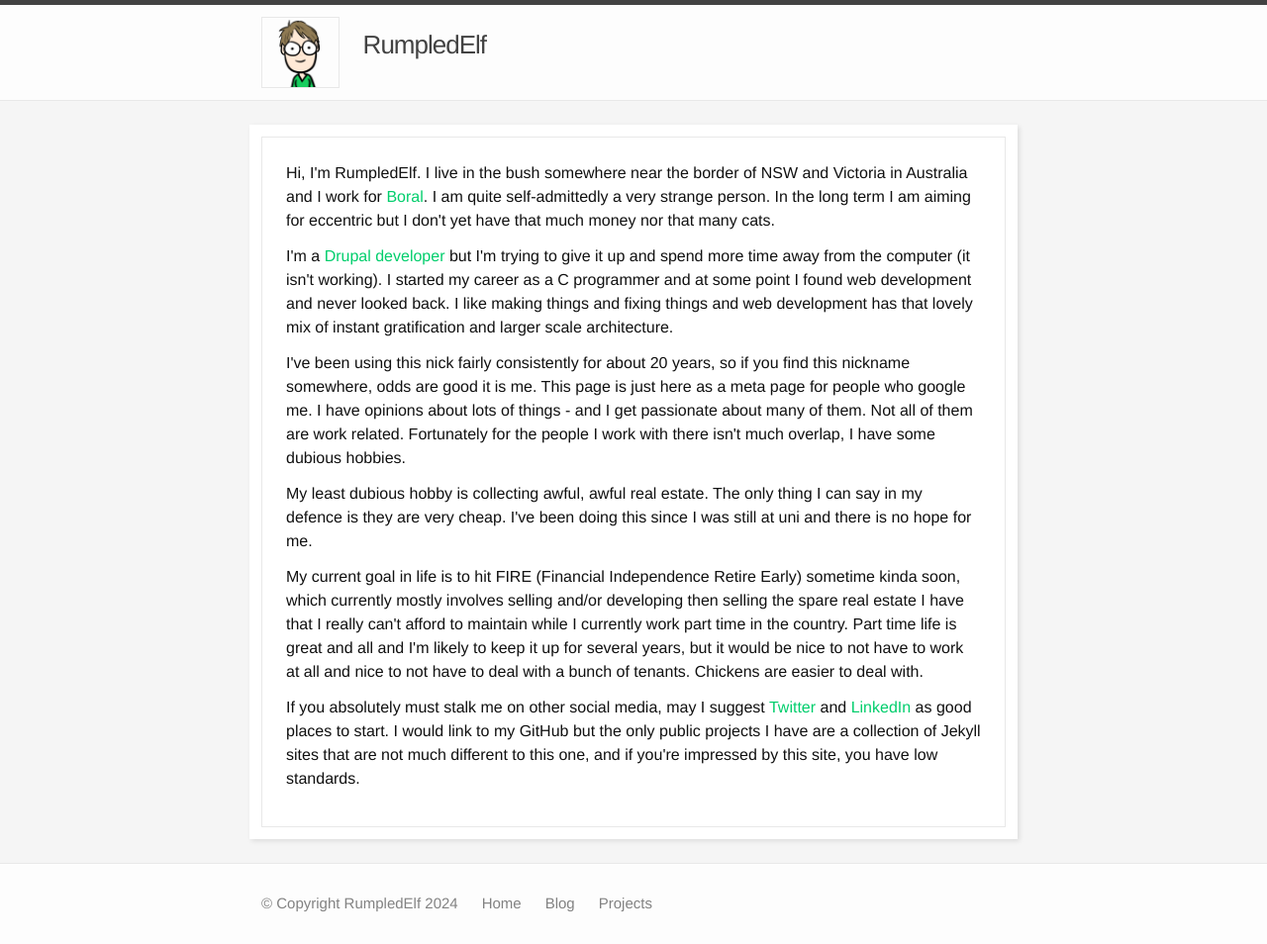
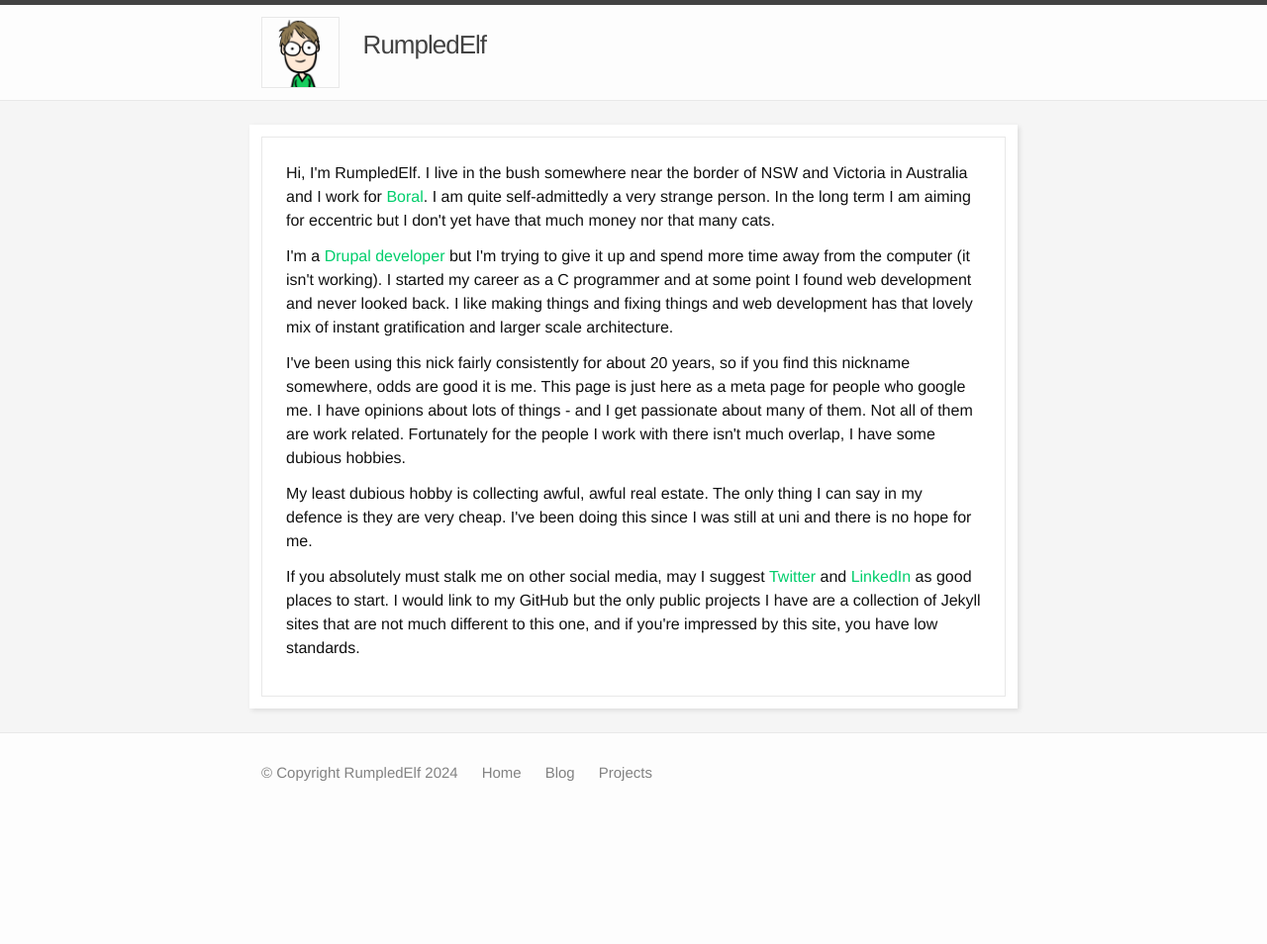
Before and after one commit to rumpledelf/rumpedelf, a Jekyll site: the page built from index.html, in a window 1280 px wide. Shown: the whole page at 99% size. Built offline with Jekyll 4.4.1, drawn with Linux system fonts in a browser that asks for light colours; after the commit the page ends 900 px from its top, so only the background shows below that.

Commit message:
Update index.html

```diff
--- a/index.html
+++ b/index.html
@@ -12,8 +12,6 @@ I've been using this nick fairly consistently for about 20 years, so if you find
 </p><p>
 My least dubious hobby is collecting awful, awful real estate. The only thing I can say in my defence is they are very cheap. I've been doing this since I was still at uni and there is no hope for me.
 </p><p>
-My current goal in life is to hit FIRE (Financial Independence Retire Early) sometime kinda soon, which currently mostly involves selling and/or developing then selling the spare real estate I have that I really can't afford to maintain while I currently work part time in the country. Part time life is great and all and I'm likely to keep it up for several years, but it would be nice to not have to work at all and nice to not have to deal with a bunch of tenants. Chickens are easier to deal with.
-</p><p>
 If you absolutely must stalk me on other social media, may I suggest <a href="https://twitter.com/RumpledElf">Twitter</a> and <a href="https://au.linkedin.com/in/stanleyr">LinkedIn</a> as good places to start. I would link to my GitHub but the only public projects I have are a collection of Jekyll sites that are not much different to this one, and if you're impressed by this site, you have low standards.
 </p>
 </div>
```
